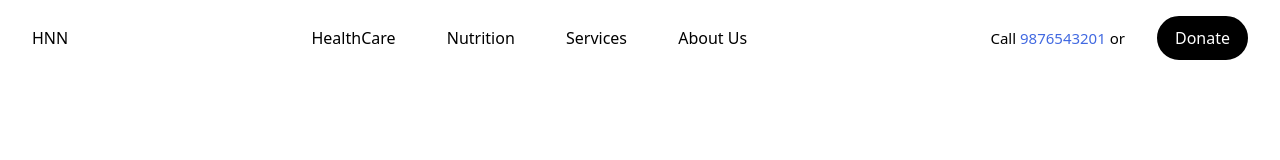
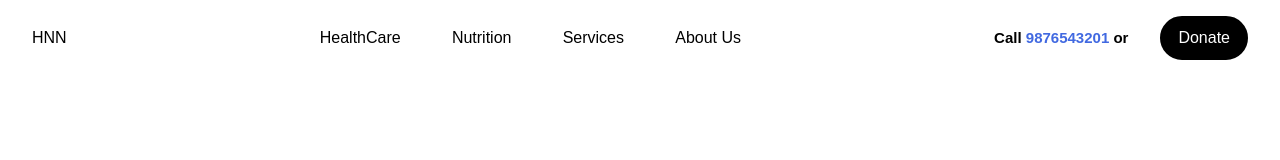
Before and after one commit to S0mSahoo/IBM_Frontend, a React (Vite) app: page / in a window 1280 px wide. Shown: the top 160 px of the page. Built offline with nearby package versions, Linux system fonts and the light colour scheme.

Commit message:
second commit

```diff
--- a/src/components/Nav.jsx
+++ b/src/components/Nav.jsx
@@ -64,7 +64,7 @@ export default function Nav() {
                 </div>
                 <div id="n_right">
                     <h5>Call <span className="number" onClick={toClick}>9876543201</span> or</h5>
-                    <Link to='/donation'>Donate</Link>
+                    <Link to='/donation' onClick={closeHam}>Donate</Link>
                 </div>
                 <div id="n_ham">
                     <svg id="hamburger" onClick={openHam} xmlns="http://www.w3.org/2000/svg" width="40" height="30" fill="currentColor" className="bi bi-list"
@@ -78,7 +78,7 @@ export default function Nav() {
                         </svg>
                         <div id="n_upper">
                             <h5>Call <span className="number" onClick={toClick}>9876543201</span> or</h5>
-                            <Link to='/donation'>Donate</Link>
+                            <Link to='/donation' onClick={closeHam}>Donate</Link>
                         </div>
                         <div id="n_lower">
                             <li>HealthCare</li>
--- a/src/css/Nav.css
+++ b/src/css/Nav.css
@@ -1,3 +1,6 @@
+*{
+    font-family: 'Poppins', sans-serif;
+}
 #nav{
     /* border: 2px solid red; */
     width: 100%;
@@ -42,6 +45,7 @@
     align-items: center;
     h5{
         font-size: 15px;
+        font-weight: 700;
         span{
             color: royalblue;
             &:hover{
@@ -122,6 +126,9 @@
         justify-content: center;
         padding: 1rem;
         font-size: 3.2vmin;
+        h5{
+            font-weight: 600;
+        }
         & > a{
             border: 2px solid black;
             padding: .5rem 1rem;
@@ -131,6 +138,7 @@
             text-decoration: none;
             transition: all .2s ease-in-out;
             font-size: .8em;
+            font-weight: 500;
             &:hover{
                 scale: 1.02;
                 box-shadow: 0 0 10px grey;
@@ -174,7 +182,7 @@
             }
             &:hover::after{
                 visibility: visible;
-                width: 97%;
+                width: 100%;
             }
         }
     }
--- a/src/index.css
+++ b/src/index.css
@@ -1,3 +1,12 @@
 @tailwind base;
 @tailwind components;
 @tailwind utilities;
+*{
+    margin: 0;
+    padding: 0;
+    box-sizing: border-box;
+}
+html, body{
+    height: 100%;
+    width: 100%;
+}
```
